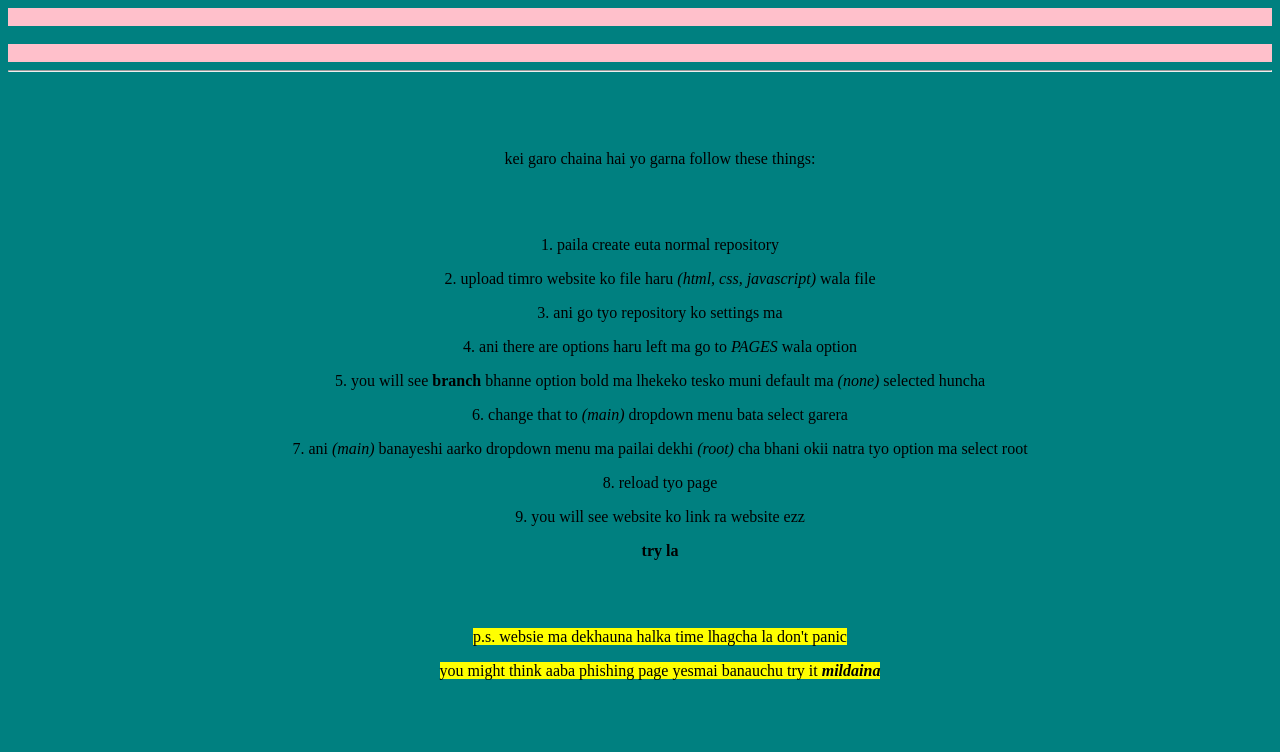
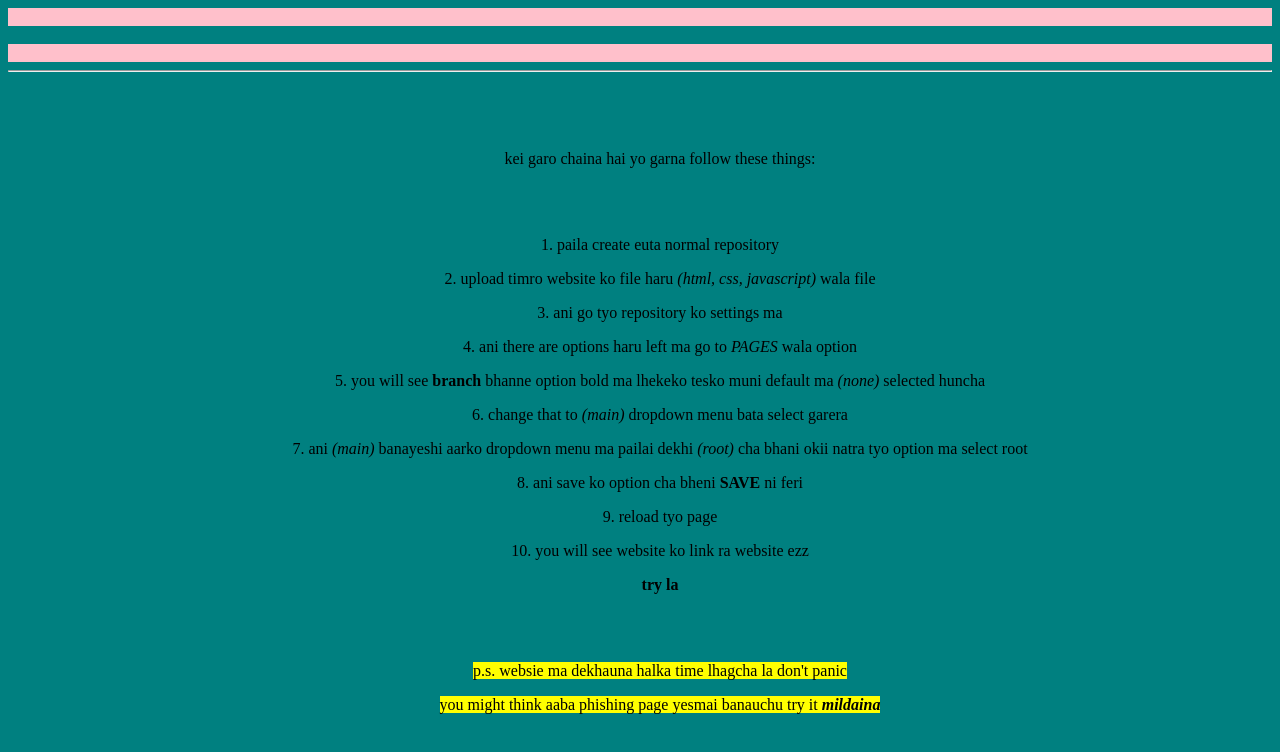
Before and after one commit to subgqg/index, a plain HTML site: page index.html in a window 1280 px wide. Drawn offline with Linux system fonts and the light colour scheme.

Commit message:
Update index.html

```diff
--- a/index.html
+++ b/index.html
@@ -27,8 +27,9 @@
       <ol> 5. you will see <b> branch </b> bhanne option bold ma lhekeko tesko muni default ma <em> (none) </em> selected huncha </ol>
       <ol> 6. change that to <em> (main) </em> dropdown menu bata select garera </ol>
       <ol> 7. ani <em> (main) </em> banayeshi aarko dropdown menu ma pailai dekhi <em> (root) </em> cha bhani okii natra tyo option ma select root </ol>
-      <ol> 8. reload tyo page </ol>
-      <ol> 9. you will see website ko link ra website ezz </ol>
+      <ol> 8. ani save ko option cha bheni <b>SAVE</b> ni feri </ol>
+      <ol> 9. reload tyo page </ol>
+      <ol> 10. you will see website ko link ra website ezz </ol>
       <ol> <strong> try la </strong> </ol>
       <br>
       <br>
```
